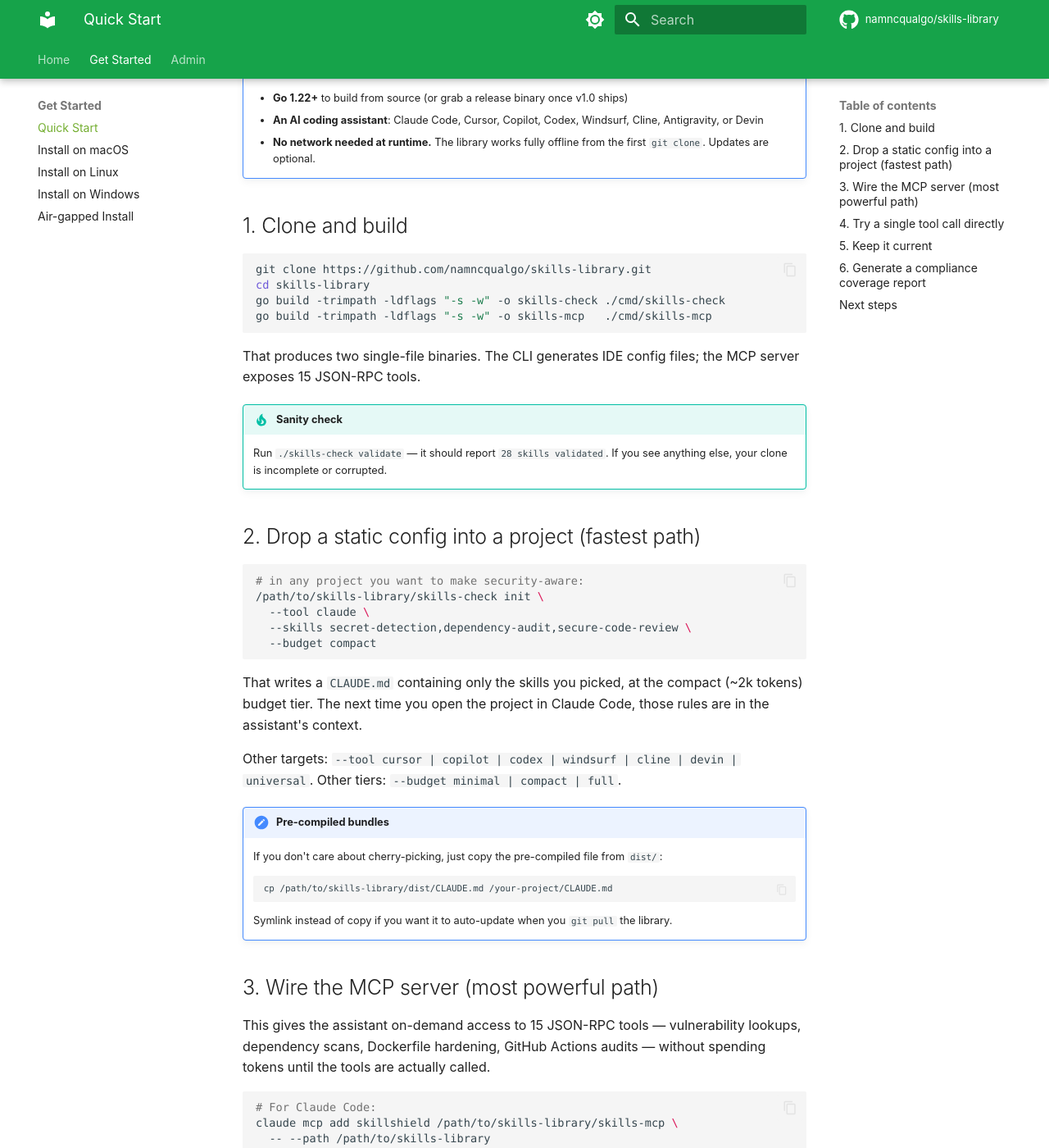
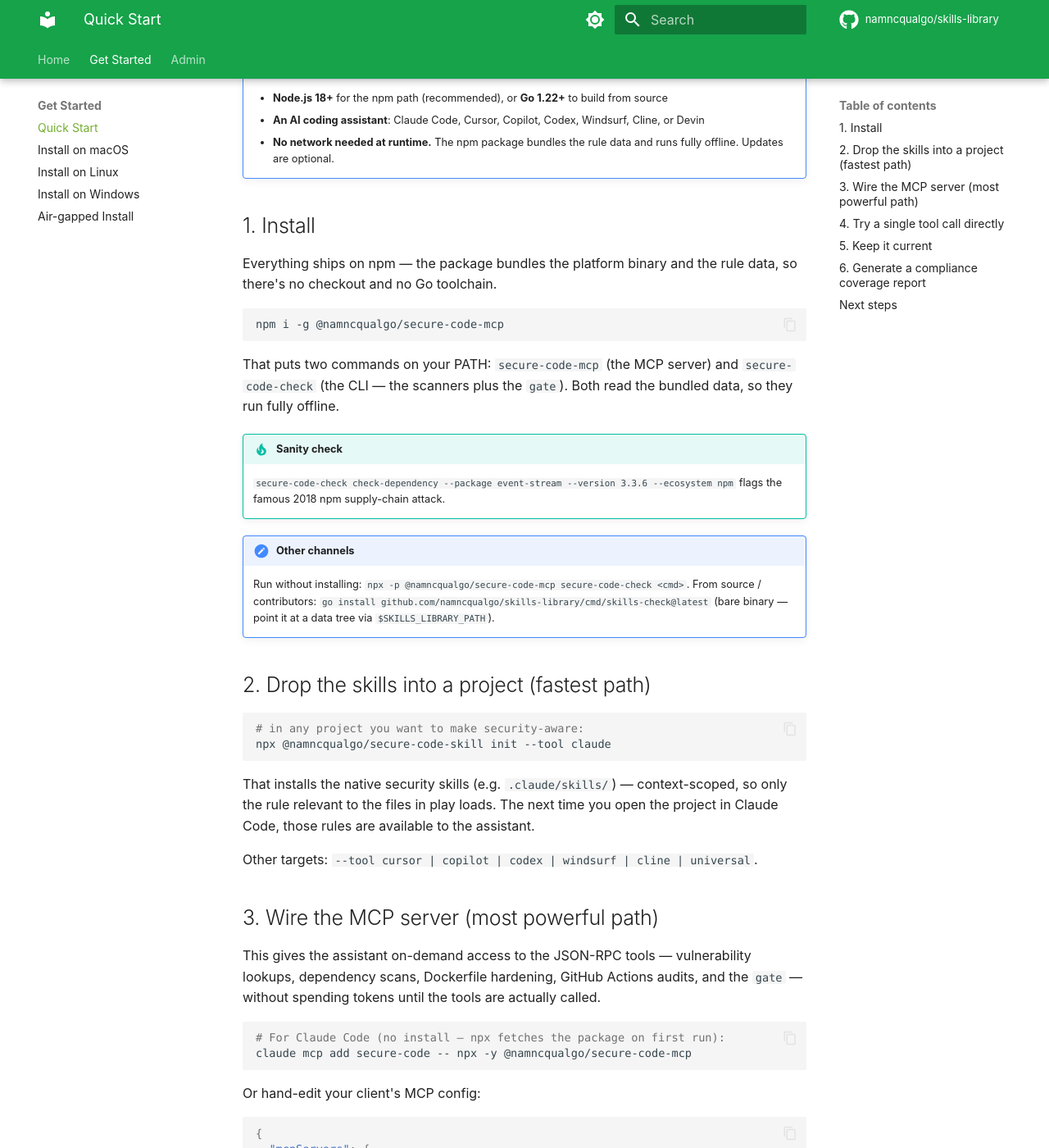
Before and after one commit to nguyencongnamit/skills-library, an MkDocs documentation site: the page built from docs/quickstart.md, in a window 1280 px wide and 1400 px high, scrolled down 280 px. Shown: the whole window at 82% size. Built offline with MkDocs 1.6.1 and Material for MkDocs 9.7.7, drawn with Linux system fonts in a browser that asks for light colours; some web fonts are replaced; comment, search, counter and statistics services are not loaded; some of the changed text lies outside the part shown.

Commit message:
Fix GitHub Pages deploy + refresh docs for v0.4.0 (#35)
Deploy fix: docs.yml's build job declared job-level `permissions` (pages,
id-token) which REPLACE the workflow-level `contents: read`, so the
GITHUB_TOKEN had no repo-read access. That was fine while the repo was
public (checkout works without it) but broke when the repo went private —
`actions/checkout` failed with "Repository not found". Re-declare
`contents: read` in the job.

Content: the landing page + quickstart led with `git clone` + `go build`,
which (a) is dead for external users now that the repo is private and
(b) predates the npm channel. Refresh to npm-first:
- hero one-liner + "Embed in 3 commands" → npm (init / mcp add / gate).
- quickstart prerequisites, install, drop-skills, MCP wire, tool call → npm
  (`secure-code-mcp` / `secure-code-check` / `secure-code-skill`).
- skill count 28 → 29 (badge, stat, mermaid, cards, sanity check).
- MCP tool count 15 → 16; `policy_check` → `gate`.
Advanced/from-source sections (update / evidence) keep the local binary.

Co-authored-by: lam-tnt-qualgo <lam.tran314159@gmail.com>
Co-authored-by: Claude Opus 4.8 <noreply@anthropic.com>

````diff
--- a/docs/quickstart.md
+++ b/docs/quickstart.md
@@ -1,55 +1,46 @@
 # Quick Start
 
-Get SkillShield into a project in under five minutes. The fastest path is the static `CLAUDE.md` drop; the most powerful path is the MCP server.
+Get secure-code into a project in minutes. The easiest path is npm; building from source is for contributors.
 
 !!! note "Prerequisites"
-    - **Go 1.22+** to build from source (or grab a release binary once v1.0 ships)
-    - **An AI coding assistant**: Claude Code, Cursor, Copilot, Codex, Windsurf, Cline, Antigravity, or Devin
-    - **No network needed at runtime.** The library works fully offline from the first `git clone`. Updates are optional.
+    - **Node.js 18+** for the npm path (recommended), or **Go 1.22+** to build from source
+    - **An AI coding assistant**: Claude Code, Cursor, Copilot, Codex, Windsurf, Cline, or Devin
+    - **No network needed at runtime.** The npm package bundles the rule data and runs fully offline. Updates are optional.
 
-## 1. Clone and build
+## 1. Install
+
+Everything ships on npm — the package bundles the platform binary and the rule data, so there's no checkout and no Go toolchain.
 
 ```bash
-git clone https://github.com/namncqualgo/skills-library.git
-cd skills-library
-go build -trimpath -ldflags "-s -w" -o skills-check ./cmd/skills-check
-go build -trimpath -ldflags "-s -w" -o skills-mcp   ./cmd/skills-mcp
+npm i -g @namncqualgo/secure-code-mcp
 ```
 
-That produces two single-file binaries. The CLI generates IDE config files; the MCP server exposes 15 JSON-RPC tools.
+That puts two commands on your PATH: `secure-code-mcp` (the MCP server) and `secure-code-check` (the CLI — the scanners plus the `gate`). Both read the bundled data, so they run fully offline.
 
 !!! tip "Sanity check"
-    Run `./skills-check validate` — it should report `28 skills validated`. If you see anything else, your clone is incomplete or corrupted.
+    `secure-code-check check-dependency --package event-stream --version 3.3.6 --ecosystem npm` flags the famous 2018 npm supply-chain attack.
 
-## 2. Drop a static config into a project (fastest path)
+!!! note "Other channels"
+    Run without installing: `npx -p @namncqualgo/secure-code-mcp secure-code-check <cmd>`. From source / contributors: `go install github.com/namncqualgo/skills-library/cmd/skills-check@latest` (bare binary — point it at a data tree via `$SKILLS_LIBRARY_PATH`).
+
+## 2. Drop the skills into a project (fastest path)
 
 ```bash
 # in any project you want to make security-aware:
-/path/to/skills-library/skills-check init \
-  --tool claude \
-  --skills secret-detection,dependency-audit,secure-code-review \
-  --budget compact
+npx @namncqualgo/secure-code-skill init --tool claude
 ```
 
-That writes a `CLAUDE.md` containing only the skills you picked, at the compact (~2k tokens) budget tier. The next time you open the project in Claude Code, those rules are in the assistant's context.
+That installs the native security skills (e.g. `.claude/skills/`) — context-scoped, so only the rule relevant to the files in play loads. The next time you open the project in Claude Code, those rules are available to the assistant.
 
-Other targets: `--tool cursor | copilot | codex | windsurf | cline | devin | universal`. Other tiers: `--budget minimal | compact | full`.
-
-!!! note "Pre-compiled bundles"
-    If you don't care about cherry-picking, just copy the pre-compiled file from `dist/`:
-    ```bash
-    cp /path/to/skills-library/dist/CLAUDE.md /your-project/CLAUDE.md
-    ```
-    Symlink instead of copy if you want it to auto-update when you `git pull` the library.
+Other targets: `--tool cursor | copilot | codex | windsurf | cline | universal`.
 
 ## 3. Wire the MCP server (most powerful path)
 
-This gives the assistant on-demand access to 15 JSON-RPC tools — vulnerability lookups, dependency scans, Dockerfile hardening, GitHub Actions audits — without spending tokens until the tools are actually called.
+This gives the assistant on-demand access to the JSON-RPC tools — vulnerability lookups, dependency scans, Dockerfile hardening, GitHub Actions audits, and the `gate` — without spending tokens until the tools are actually called.
 
 ```bash
-# For Claude Code:
-claude mcp add skillshield /path/to/skills-library/skills-mcp \
-  -- --path /path/to/skills-library
+# For Claude Code (no install — npx fetches the package on first run):
+claude mcp add secure-code -- npx -y @namncqualgo/secure-code-mcp
 ```
 
 Or hand-edit your client's MCP config:
@@ -57,34 +48,32 @@ Or hand-edit your client's MCP config:
 ```json
 {
   "mcpServers": {
-    "skillshield": {
-      "command": "/path/to/skills-library/skills-mcp",
-      "args": ["--path", "/path/to/skills-library"]
+    "secure-code": {
+      "command": "npx",
+      "args": ["-y", "@namncqualgo/secure-code-mcp"]
     }
   }
 }
 ```
 
-After restarting your client, ask the assistant something like *"scan this Dockerfile for hardening issues"* or *"is `event-stream@3.3.6` known malicious?"* — it'll route through the SkillShield tools.
+After restarting your client, ask the assistant something like *"scan this Dockerfile for hardening issues"* or *"is `event-stream@3.3.6` known malicious?"* — it'll route through the secure-code tools.
 
 ## 4. Try a single tool call directly
 
-You don't need an AI client to use `skills-mcp`. It speaks JSON-RPC 2.0 over stdio, so any script can drive it.
+You don't need an AI client to use the MCP server. It speaks JSON-RPC 2.0 over stdio, so any script can drive it.
 
 ```bash
-cd /path/to/skills-library
-
 echo '{"jsonrpc":"2.0","id":1,"method":"tools/call",
   "params":{"name":"lookup_vulnerability",
     "arguments":{"package":"event-stream","ecosystem":"npm","version":"3.3.6"}}}' \
-  | ./skills-mcp --path .
+  | npx -y @namncqualgo/secure-code-mcp
 ```
 
-That returns the known compromise entry for the infamous 2018 supply-chain attack. Substitute any of the 15 tools listed in [`cmd/skills-mcp`](https://github.com/namncqualgo/skills-library/tree/main/cmd/skills-mcp).
+That returns the known compromise entry for the infamous 2018 supply-chain attack. Substitute any of the server's tools.
 
 !!! note "List all available tools"
     ```bash
-    echo '{"jsonrpc":"2.0","id":1,"method":"tools/list"}' | ./skills-mcp --path .
+    echo '{"jsonrpc":"2.0","id":1,"method":"tools/list"}' | npx -y @namncqualgo/secure-code-mcp
     ```
 
 ## 5. Keep it current
````
Also changed, not shown: docs/index.md (+21 -27 lines), 1 other file.
